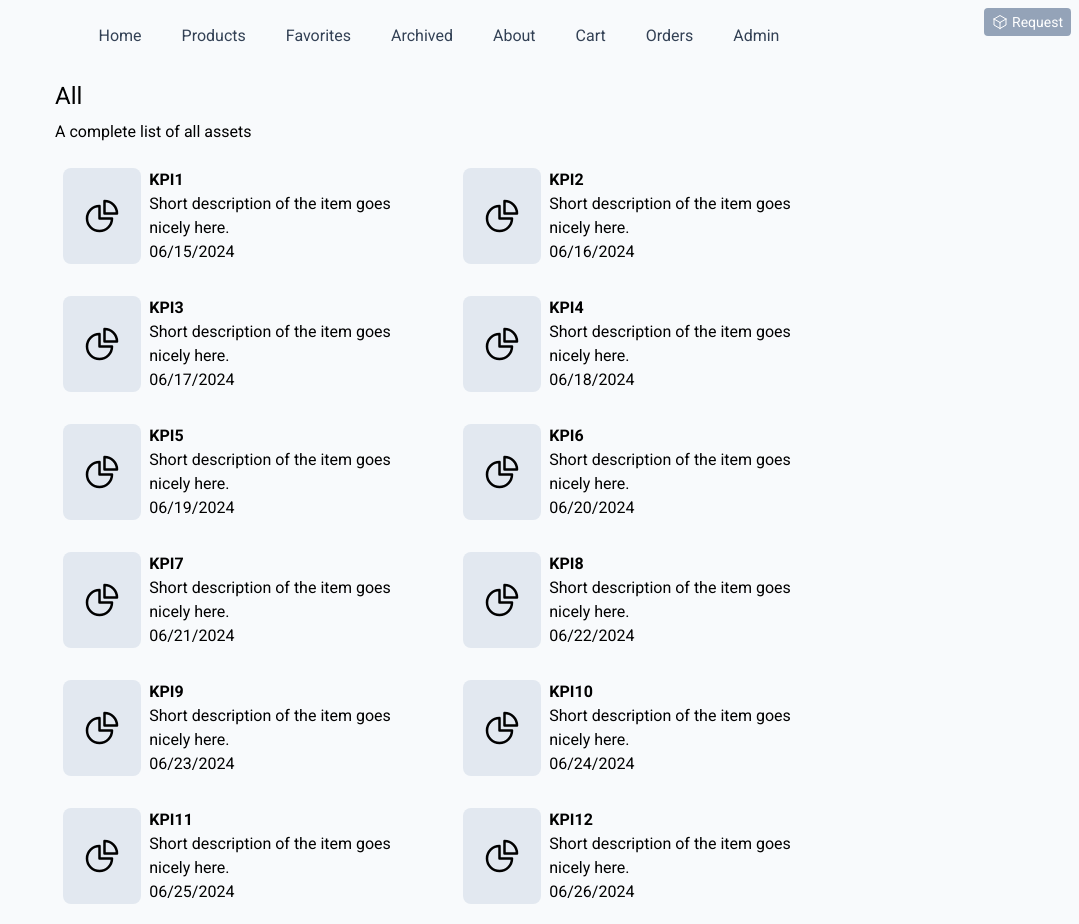
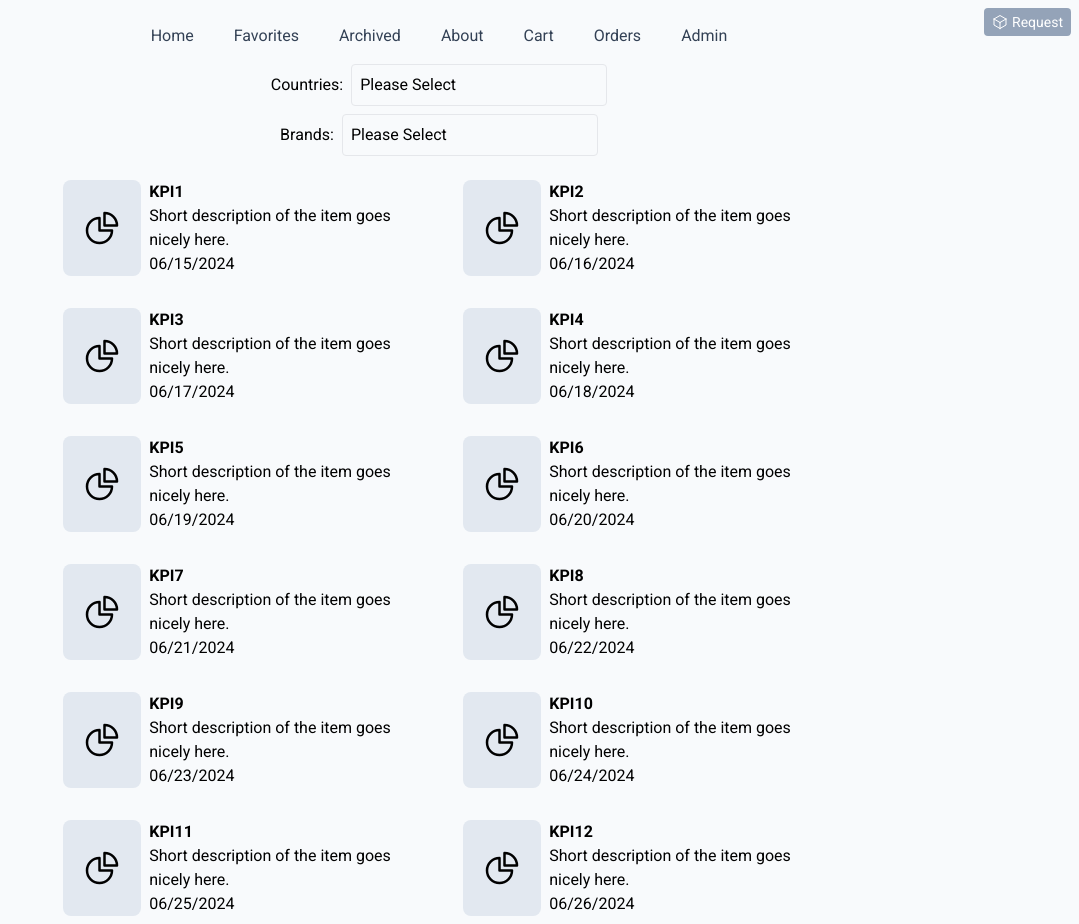
Before and after one commit to AndriiAnisimov/kpi, a Next.js app: page / in a window 1280 px wide. Shown: the whole page, without its empty margins (201-1280 px from the left). Built offline with nearby package versions, Linux system fonts and the light colour scheme.

Commit message:
Added Dynamic Pages

```diff
--- /dev/null
+++ b/app/[id]/page.tsx
@@ -0,0 +1,7 @@
+export default function AllIdPage({ params }: { params: { id: string }}) {
+  return (
+    <>
+      <p>{params.id}</p>
+    </>
+  )
+}
--- a/app/page.tsx
+++ b/app/page.tsx
@@ -1,16 +1,43 @@
 "use client";
 import { Provider } from "react-redux";
 import { store } from "@/store";
+import { useFavoriteAssets, useUniqueValues } from "@/utils/useFavoriteAssets";
+
 import AssetList from "@/components/AssetList";
+import MultiSelect from "@/components/MultiSelect";
 
-export default function HomePage() {
+function ProductsContent() {
+  const favoriteAssets = useFavoriteAssets();
+  const uniqueCountries = useUniqueValues(favoriteAssets, "country");
+  const countryArray = uniqueCountries.split(", ");
+  const uniqueBrands = useUniqueValues(favoriteAssets, "brand");
+  const brandArray = uniqueBrands.split(", ");
+
   return (
-    <Provider store={store}>
+    <>
+      <div className="flex items-center justify-center mt-2">
+        <p className="mr-2">Countries:</p>
+        <MultiSelect options={countryArray} />
+      </div>
+
+      <div className="flex items-center justify-center mt-2">
+        <p className="mr-2">Brands:</p>
+        <MultiSelect options={brandArray} />
+      </div>
+
       <AssetList
         category="All"
         title="All"
         subtitle="A complete list of all assets"
       />
+    </>
+  );
+}
+
+export default function HomePage() {
+  return (
+    <Provider store={store}>
+      <ProductsContent />
     </Provider>
   );
 }
--- a/app/products/page.tsx
+++ /dev/null
@@ -1,43 +0,0 @@
-"use client";
-import { Provider } from "react-redux";
-import { store } from "@/store";
-import { useFavoriteAssets, useUniqueValues } from "@/utils/useFavoriteAssets";
-
-import AssetList from "@/components/AssetList";
-import MultiSelect from "@/components/MultiSelect";
-
-function ProductsContent() {
-  const favoriteAssets = useFavoriteAssets();
-  const uniqueCountries = useUniqueValues(favoriteAssets, "country");
-  const countryArray = uniqueCountries.split(", ");
-  const uniqueBrands = useUniqueValues(favoriteAssets, "brand");
-  const brandArray = uniqueBrands.split(", ");
-
-  return (
-    <>
-      <div className="flex items-center justify-center mt-2">
-        <p className="mr-2">Countries:</p>
-        <MultiSelect options={countryArray} />
-      </div>
-
-      <div className="flex items-center justify-center mt-2">
-        <p className="mr-2">Brands:</p>
-        <MultiSelect options={brandArray} />
-      </div>
-
-      <AssetList
-        category="All"
-        title="All"
-        subtitle="A complete list of all assets"
-      />
-    </>
-  );
-}
-
-export default function ProductsPage() {
-  return (
-    <Provider store={store}>
-      <ProductsContent />
-    </Provider>
-  );
-}
--- a/components/Asset.tsx
+++ b/components/Asset.tsx
@@ -1,20 +1,26 @@
 import { useState } from "react";
 import { AssetInterface } from "@/interfaces/AssetInterface";
 import { ChartPieIcon } from "@heroicons/react/24/outline";
+import Link from "next/link";
 
 import CopyLink from "./CopyLink";
 import Favorite from "./Favorite";
 import Modal from "./shared/Modal";
 
-export default function Asset({ itemClass, asset }: { itemClass: string, asset: AssetInterface }) {
-  const [openModal, setOpenModal] = useState(null);
+interface AssetProps {
+  itemClass: string;
+  asset: AssetInterface;
+  useLink?: boolean;
+}
 
-  const handleOpenModal = (modalType: any) => setOpenModal(modalType);
+export default function Asset({ itemClass, asset, useLink }: AssetProps) {
+  const [openModal, setOpenModal] = useState<string | null>(null);
+
+  const handleOpenModal = (modalType: string | null) => setOpenModal(modalType);
   const handleCloseModal = () => setOpenModal(null);
 
-  return (
+  const content = (
     <>
-      <li key={asset.id} className={itemClass} onClick={() => handleOpenModal(true)}>
       <div className="flex justify-center items-center bg-slate-200 rounded-lg w-24 h-24">
         <ChartPieIcon className="size-10" />
       </div>
@@ -24,9 +30,24 @@ export default function Asset({ itemClass, asset }: { itemClass: string, asset:
         <p>{asset.short_description}</p>
         <p>{asset.date}</p>
       </article>
+    </>
+  );
+
+  return (
+    <>
+      {useLink ? (
+        <Link href={`/${asset.id}`} passHref>
+          <li key={asset.id} className={`${itemClass} cursor-pointer`}>
+            {content}
           </li>
+        </Link>
+      ) : (
+        <li key={asset.id} className={itemClass} onClick={() => handleOpenModal("detail")}>
+          {content}
+        </li>
+      )}
 
-      {openModal === true && (
+      {openModal === "detail" && (
         <Modal onClose={handleCloseModal}>
           <p className="text-center w-[320px]">{asset.description}</p>
           <Favorite assetId={asset.id} isFavorite={asset.favorite} />
--- a/components/AssetList.tsx
+++ b/components/AssetList.tsx
@@ -25,8 +25,12 @@ export default function AssetsList({ category, title, subtitle }: AssetListInter
     <>
       {categorizedAssets.length > 0 ? (
         <>
-          <Title title={title} />
-          <SubTitle subtitle={subtitle} />
+          {category !== "All" && (
+            <>
+              <Title title={title} />
+              <SubTitle subtitle={subtitle} />
+            </>
+          )}
 
           <ul className="grid gap-x-8 gap-y-4 grid-cols-2 mt-4">
             {categorizedAssets.map((asset) => (
@@ -36,6 +40,7 @@ export default function AssetsList({ category, title, subtitle }: AssetListInter
                 itemClass={`flex gap-2 p-2 ${
                   category === "Featured" ? "border-2 rounded-lg bg-white hover:bg-slate-200" : "hover:bg-white"
                 } hover:cursor-pointer`}
+                useLink={category === "All"}
               />
             ))}
           </ul>
--- a/components/NavBar.tsx
+++ b/components/NavBar.tsx
@@ -13,7 +13,6 @@ function NavLink({ title, url }: { title: string, url: string }) {
 export default function NavBar() {
   const [links, setLinks] = useState([
     ["Home", "/"],
-    ["Products", "/products"],
     ["Favorites", "/favorites"],
     ["Archived", "/archived"],
     ["About", "/about"],
```
Also changed, not shown: 1 other file (tests, documents, lock files or other folders). Lines whose indentation alone changed are shown as unchanged.
